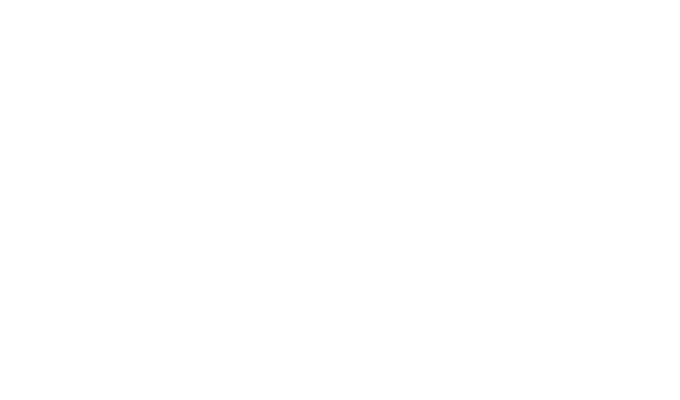
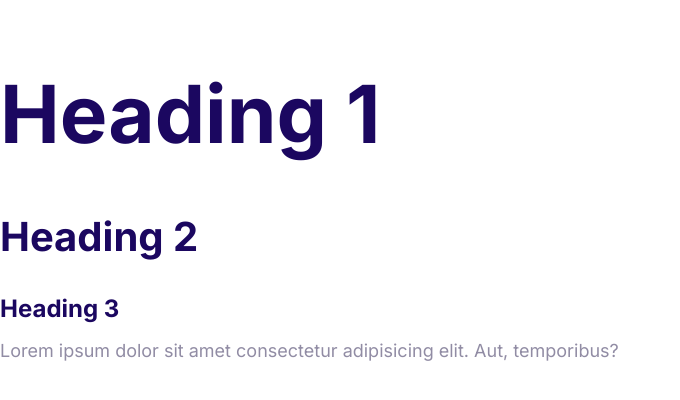
Before and after one commit to sanusiaudu/sanusify, a plain HTML site: page index.html in a window 1280 px wide. Shown: the whole page, without its empty margins (0-680 px from the left). Drawn offline with Linux system fonts and the light colour scheme.

Commit message:
define the styles for the fonts

```diff
--- a/css/styles.css
+++ b/css/styles.css
@@ -2,6 +2,56 @@
     --color-primary: #2584ff;
     --color-secondary: #00d9ff;
     --color-accene: #ff3400;
-    --color-headingd: #1b0760;
+    --color-heading: #1b0760;
     --color-body: #918ca4;
 }
+
+html{
+    font-size: 62.5%;
+}
+
+body{
+    font-family: "Inter", Arial, Helvetica, sans-serif;
+    color: var(--color-body);
+    font-size: 2.4rem;
+    line-height: 1.5;
+}
+
+h1, h2, h3{
+    color:  var(--color-heading);
+    margin-bottom: 1rem;
+}
+
+h1{
+    font-size: 7rem;
+}
+
+h2{
+    font-size: 4rem;
+}
+
+h3{
+    font-size: 3rem;
+}
+
+p{
+    margin-top: 0;
+}
+
+@media screen and ( min-width:1024px ) {
+    body{
+       font-size: 1.8rem;
+    }
+
+    h1{
+        font-size: 8rem;
+    }
+
+    h2{
+        font-size: 4rem;
+    }
+
+    h3{
+        font-size: 2.4rem;
+    }
+}
--- a/index.html
+++ b/index.html
@@ -4,10 +4,18 @@
     <meta charset="UTF-8">
     <meta name="viewport" content="width=device-width, initial-scale=1.0">
     <title>Document</title>
+    <link rel="preconnect" href="https://fonts.googleapis.com">
+    <link rel="preconnect" href="https://fonts.gstatic.com" crossorigin>
+    <link href="https://fonts.googleapis.com/css2?family=Inter:wght@100..900&display=swap" rel="stylesheet">
     <link rel="stylesheet" href="./css/normalize.css">
     <link rel="stylesheet" href="./css/styles.css">
 </head>
 <body>
-
+    <h1>Heading 1</h1>
+    <h2>Heading 2</h2>
+    <h3>Heading 3</h3>
+    <p>
+        Lorem ipsum dolor sit amet consectetur adipisicing elit. Aut, temporibus?
+    </p>
 </body>
 </html>
```
